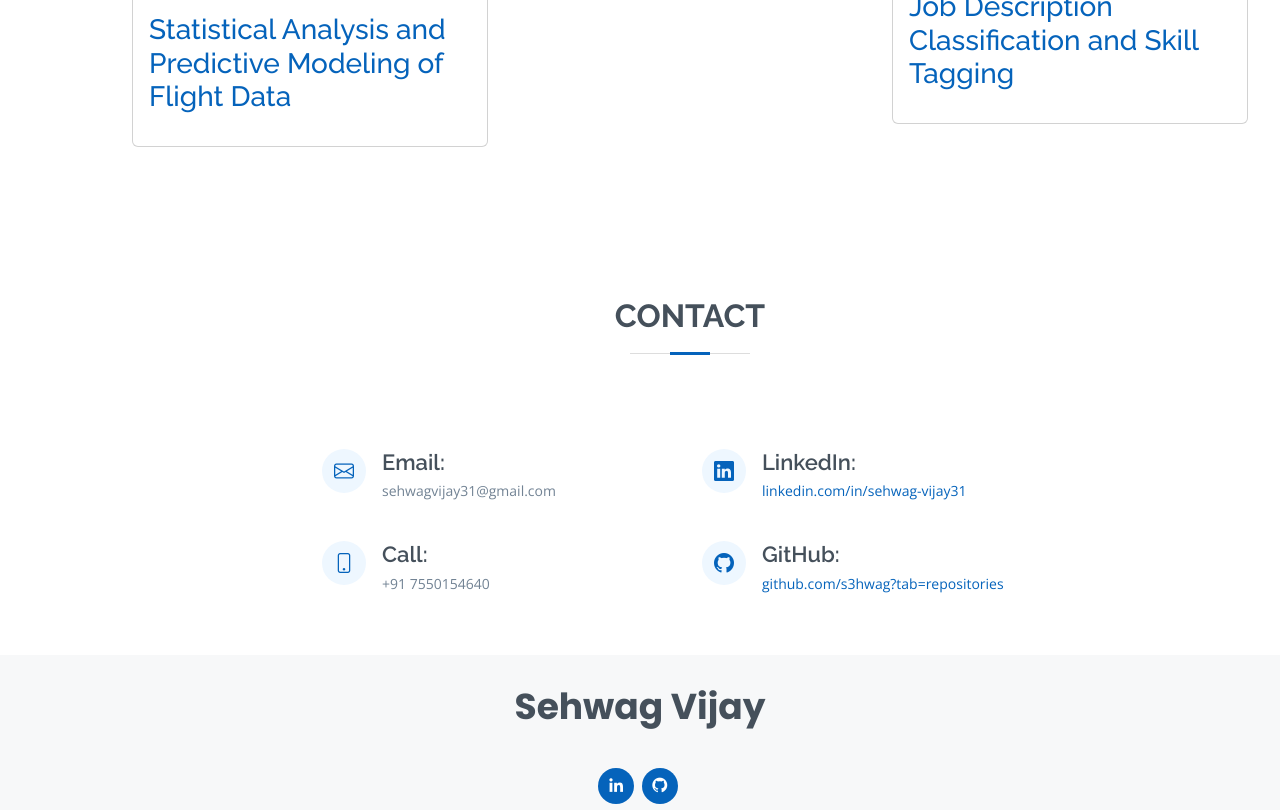
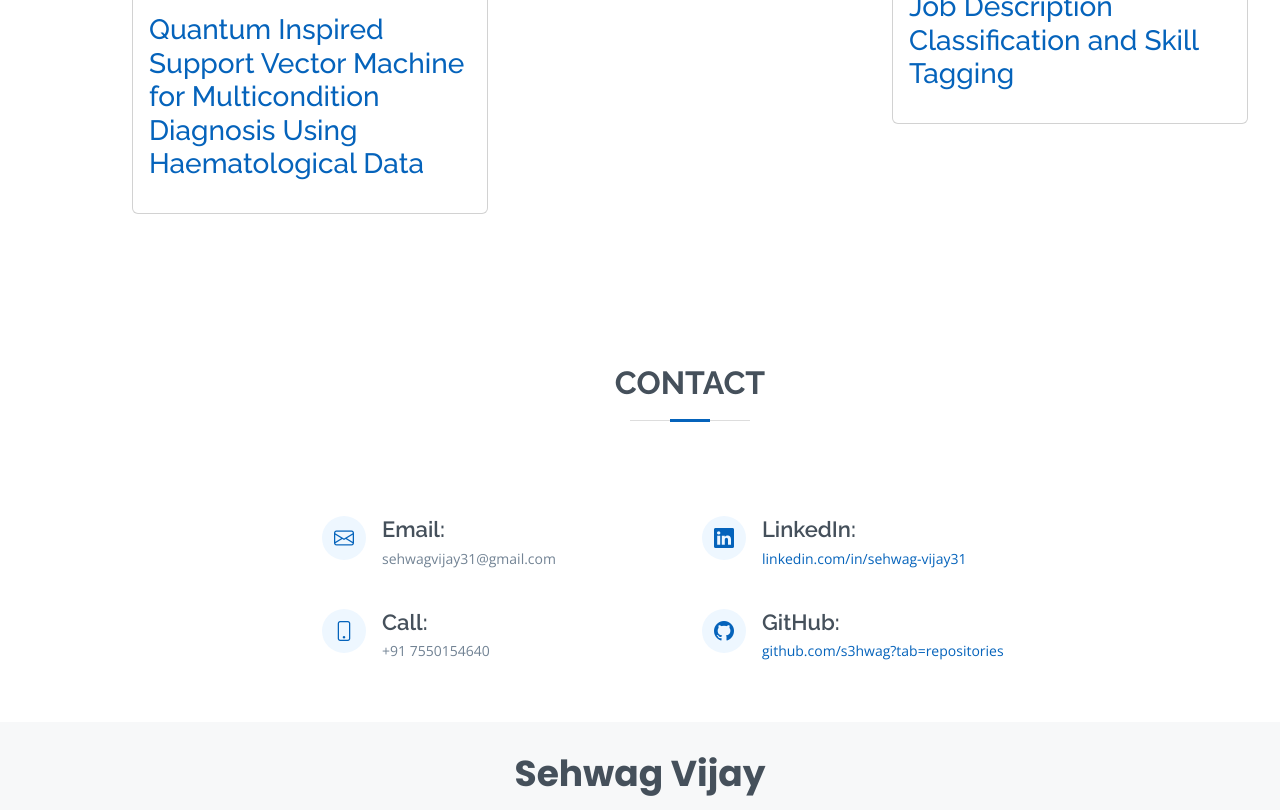
Before and after one commit to s3hwag/Quantum-Inspired-Support-Vector-Machine-for-Multicondition-Diagnosis-Using-Haematological-Data, a plain HTML site: page index.html in a window 1280 px wide. Shown: the part 4596-5406 px from the top of the page. Drawn offline with nearby package versions, Linux system fonts and the light colour scheme.

Commit message:
Upload files

```diff
--- a/index.html
+++ b/index.html
@@ -619,8 +619,8 @@
               </div>
               <div class="card-body">
                 <h3 class="card-title">
-                  <a href="https://github.com" target="_blank">
-                    Statistical Analysis and Predictive Modeling of Flight Data</a>
+                  <a href="https://github.com/s3hwag/Quantum-Inspired-Support-Vector-Machine-for-Multicondition-Diagnosis-Using-Haematological-Data" target="_blank">
+                    Quantum Inspired Support Vector Machine for Multicondition Diagnosis Using Haematological Data</a>
                 </h3>
                 <!-- <p class="card_description">
                   "ig83r9g23r2r" -->
```
Also changed, not shown: 4 other files.
